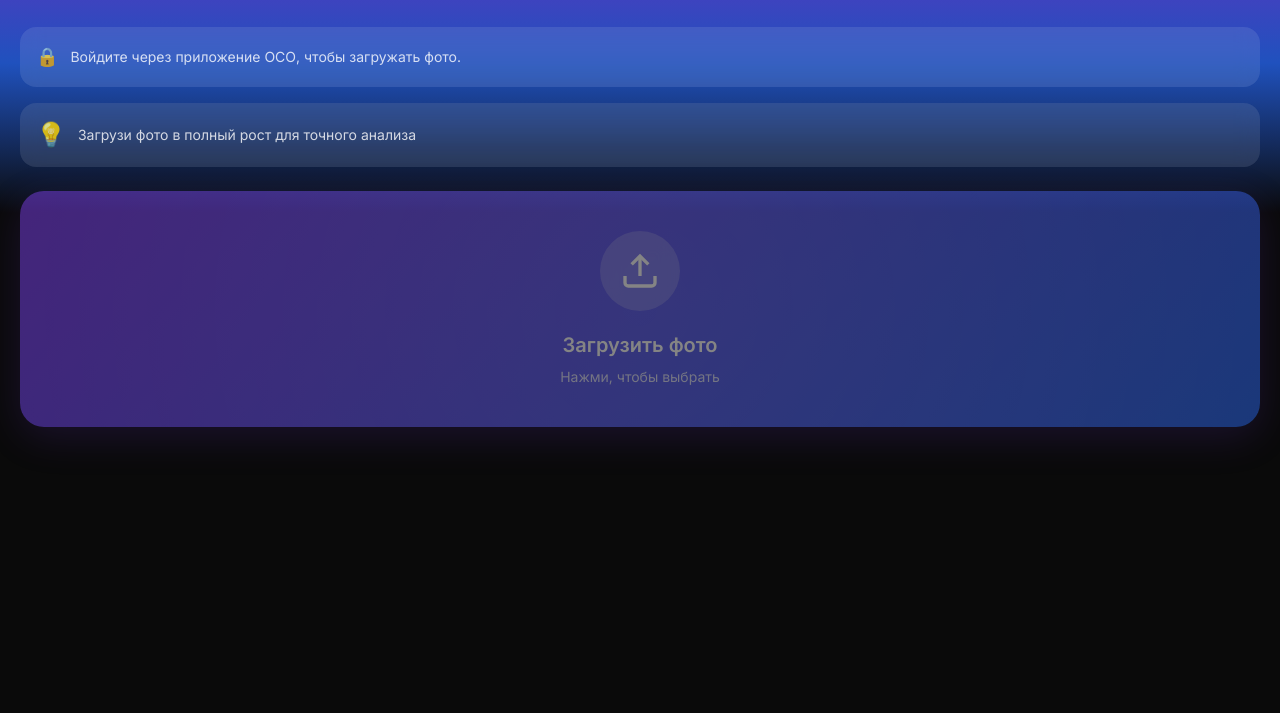
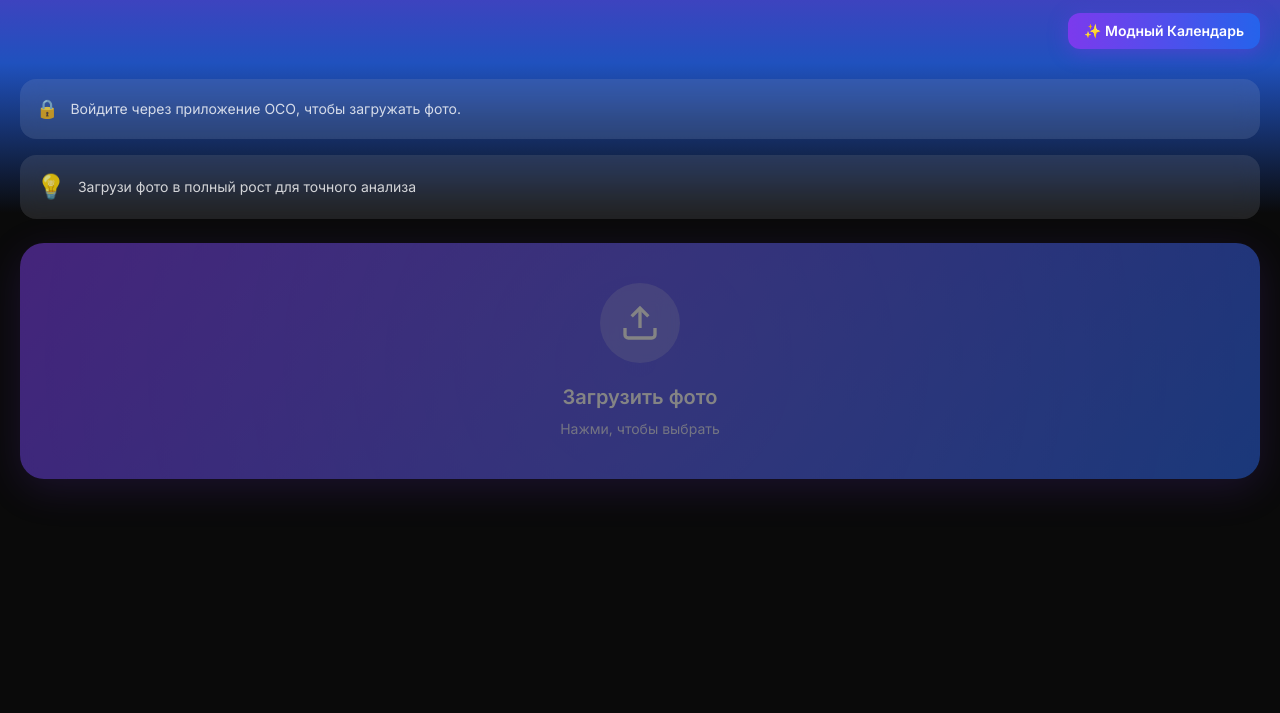
Before and after one commit to daniilostapov9-cloud/oco2, a website: page index.html in a window 1280 px wide. Shown: the part 87-800 px from the top of the page. Drawn offline with nearby package versions, Linux system fonts and the light colour scheme.

Commit message:
Update index.html

```diff
--- a/index.html
+++ b/index.html
@@ -106,6 +106,17 @@
         <header class="app-header">
             <h1 class="text-3xl font-bold mb-2">ОСО</h1>
             <p class="text-white/60 text-sm">Оцени свою одежду</p>
+
+            <div class="flex items-center justify-between mt-4">
+  <div></div>
+  <a href="/calendar.html"
+     class="inline-flex items-center gap-2 px-4 py-2 rounded-xl text-sm font-semibold
+            bg-gradient-to-r from-violet-600 to-blue-600 shadow-[0_4px_20px_rgba(124,58,237,.4)]
+            hover:opacity-95 active:scale-[.98] transition">
+    <span>✨ Модный Календарь</span>
+  </a>
+</div>
+
         </header>
 
         <main class="px-5">
```
